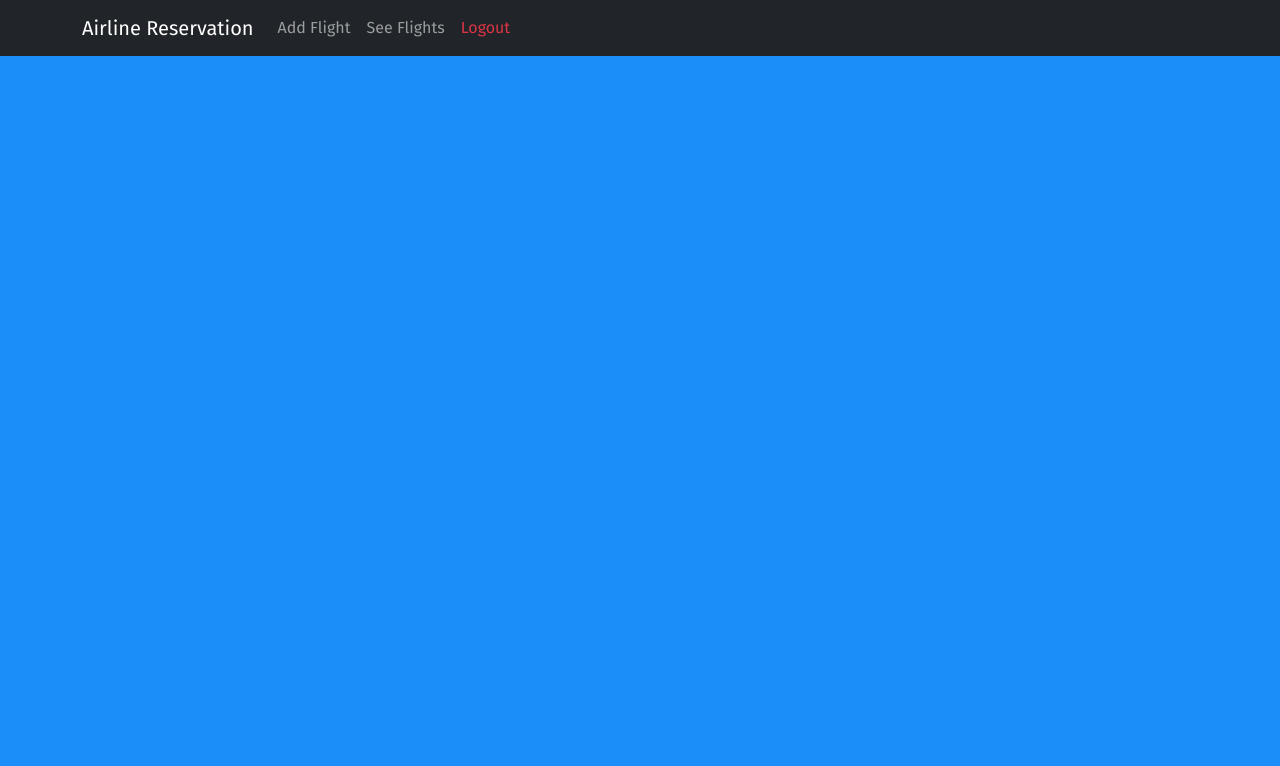
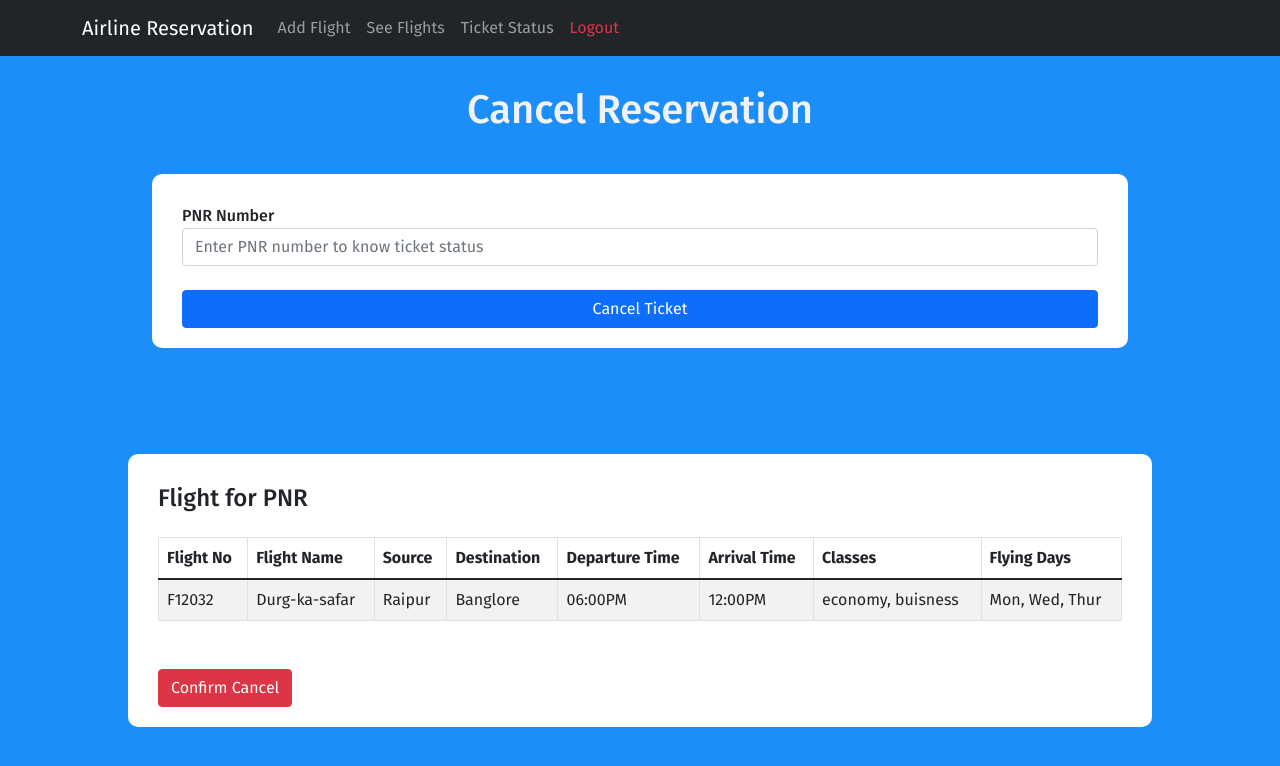
Before and after one commit to fazer1929/airline-reservation, a React (Create React App) app: page /user/cancel-ticket in a window 1280 px wide. Shown: the top 766 px of the page. Built offline with nearby package versions, Linux system fonts and the light colour scheme.

Commit message:
cancel ticket and ticket status page added

```diff
--- a/src/App.js
+++ b/src/App.js
@@ -10,6 +10,8 @@ import AdminDashboard from './pages/AdminDashboard';
 import NavigationBar from './components/NavigationBar';
 import AddFlight from './pages/AddFlight';
 import SeeFlights from './pages/SeeFlights';
+import TicketStatus from './pages/TicketStatus';
+import CancelTicket from './pages/CancelTicket';
 
 function App() {
   return (
@@ -23,6 +25,9 @@ function App() {
           <Route exact path="" element={<Login />} />
           <Route exact path='/admin/add-flight' element={<AddFlight />} />
           <Route exact path='/admin/see-flights' element={<SeeFlights />} />
+          <Route exact path='/ticket-status' element={<TicketStatus />} />
+          <Route exact path='/user/cancel-ticket' element={<CancelTicket />} />
+
         </Routes>
       </UserContextProvider>
     </Router>
--- a/src/components/NavigationBar.jsx
+++ b/src/components/NavigationBar.jsx
@@ -10,6 +10,7 @@ function NavigationBar() {
                     <Nav className="me-auto">
                         <Nav.Link href="/admin/add-flight" > Add Flight</Nav.Link>
                         <Nav.Link href="/admin/see-flights" >See Flights</Nav.Link>
+                        <Nav.Link href="/ticket-status" >Ticket Status</Nav.Link>
                         <Nav.Link href="#pricing" className='text-danger'>Logout</Nav.Link>
                     </Nav>
                 </Container>
@@ -26,6 +27,7 @@ function NavigationBar() {
                         <Nav.Link href="/admin" > Search Flights</Nav.Link>
                         <Nav.Link href="#features" >Airline Ticket</Nav.Link>
                         <Nav.Link href="#pricing" >Ticket Status</Nav.Link>
+                        <Nav.Link href="/ticket-status" >Ticket Status</Nav.Link>
                         <Nav.Link href="#pricing" className='text-white'>About Us</Nav.Link>
                         <Nav.Link href="#pricing" className='text-danger'>Logout</Nav.Link>
                     </Nav>
--- /dev/null
+++ b/src/pages/CancelTicket.jsx
@@ -0,0 +1,96 @@
+import React, { useState } from 'react'
+import { Table } from 'react-bootstrap';
+
+function CancelTicket() {
+    const [PNR, setPNR] = useState("");
+    const [data, setData] = useState(
+        {
+            "flight-name": "Durg-ka-safar",
+            "flight-no": "F12032",
+            "source": "Raipur",
+            "destination": "Banglore",
+            "arrival": "12:00PM",
+            "departure": "06:00PM",
+            "working-days": "Mon, Wed, Thur",
+            "classes": "economy, buisness"
+        }
+    );
+    const formStyle = {
+        "minWidth": "55%",
+        "maxWidth": "80%",
+        "background": "#fff",
+        "padding": "30px",
+        "border-radius": "10px",
+        "margin": "auto",
+        "paddingBottom": "20px"
+    }
+    const containerStyle = {
+        "margin": "auto 20px",
+        "padding": "10px"
+    }
+
+
+    const searchPNR = () => {
+
+    }
+    return (
+        <>
+            <div style={containerStyle} className="mb-5">
+                <h1 style={{ "color": "#f1f2f6", "marginBottom": "40px", "fontSize": "2.5rem", "letterSpacing": '1.2', 'textAlign': 'center', 'paddingTop': "20px" }}>Cancel Reservation</h1>
+
+                <form style={formStyle} className="mb-5">
+                    <div className="mb-4">
+                        <label>PNR Number</label>
+                        <input required type="number" onChange={e => setPNR(e.target.value)} className="form-control" placeholder="Enter PNR number to know ticket status" max="500" maxLength={3} />
+                    </div>
+
+                    <div className="d-grid mt-3">
+                        <button className="btn btn-primary" onClick={() => searchPNR()}>
+                            Cancel Ticket
+                        </button>
+                    </div>
+                </form>
+            </div>
+
+
+
+            {data && <div style={formStyle} className="mb-5">
+                <div className="mb-4">
+                    <h4>Flight for PNR  {PNR}</h4>
+                </div>
+                <Table className='mb-5' striped bordered hover>
+                    <thead>
+                        <tr>
+                            <th>Flight No</th>
+                            <th>Flight Name</th>
+                            <th>Source</th>
+                            <th>Destination</th>
+                            <th>Departure Time</th>
+                            <th>Arrival Time</th>
+                            <th>Classes</th>
+                            <th>Flying Days</th>
+                        </tr>
+                    </thead>
+                    <tbody>
+                        <tr >
+                            <td>{data['flight-no']}</td>
+                            <td>{data['flight-name']}</td>
+                            <td>{data['source']}</td>
+                            <td>{data['destination']}</td>
+                            <td>{data["departure"]}</td>
+                            <td>{data["arrival"]}</td>
+                            <td>{data["classes"]}</td>
+                            <td>{data["working-days"]}</td>
+                        </tr>
+
+                    </tbody>
+                </Table>
+                <button className="btn btn-danger" onClick={() => searchPNR()}>
+                    Confirm Cancel
+                </button>
+            </div>}
+        </>
+    )
+}
+
+export default CancelTicket
--- /dev/null
+++ b/src/pages/TicketStatus.jsx
@@ -0,0 +1,54 @@
+import React, { useState } from 'react'
+
+function TicketStatus() {
+    const [PNR, setPNR] = useState("");
+    const [status, setStatus] = useState("");
+
+    const formStyle = {
+        "width": "55%",
+        "background": "#fff",
+        "padding": "30px",
+        "border-radius": "10px",
+        "margin": "auto",
+        "paddingBottom": "20px"
+    }
+    const containerStyle = {
+        "margin": "auto 20px",
+        "padding": "10px"
+    }
+    const searchPNR = () => {
+
+    }
+    return (
+        <>
+            <div style={containerStyle} className="mb-5">
+                <h1 style={{ "color": "#f1f2f6", "marginBottom": "40px", "fontSize": "2.5rem", "letterSpacing": '1.2', 'textAlign': 'center', 'paddingTop': "20px" }}>Ticket Status</h1>
+
+                <form style={formStyle} className="mb-5">
+                    <div className="mb-4">
+                        <label>PNR Number</label>
+                        <input required type="number" onChange={e => setPNR(e.target.value)} className="form-control" placeholder="Enter PNR number to know ticket status" max="500" maxLength={3} />
+                    </div>
+
+                    <div className="d-grid mt-3">
+                        <button className="btn btn-primary" onClick={() => searchPNR()}>
+                            See status
+                        </button>
+                    </div>
+                </form>
+            </div>
+
+
+
+            {status && <div style={formStyle} className="mb-5">
+                <div className="mb-4">
+                    <h4>Ticket Status for {PNR}</h4>
+                    <h3>{status}</h3>
+                </div>
+
+            </div>}
+        </>
+    )
+}
+
+export default TicketStatus
```
